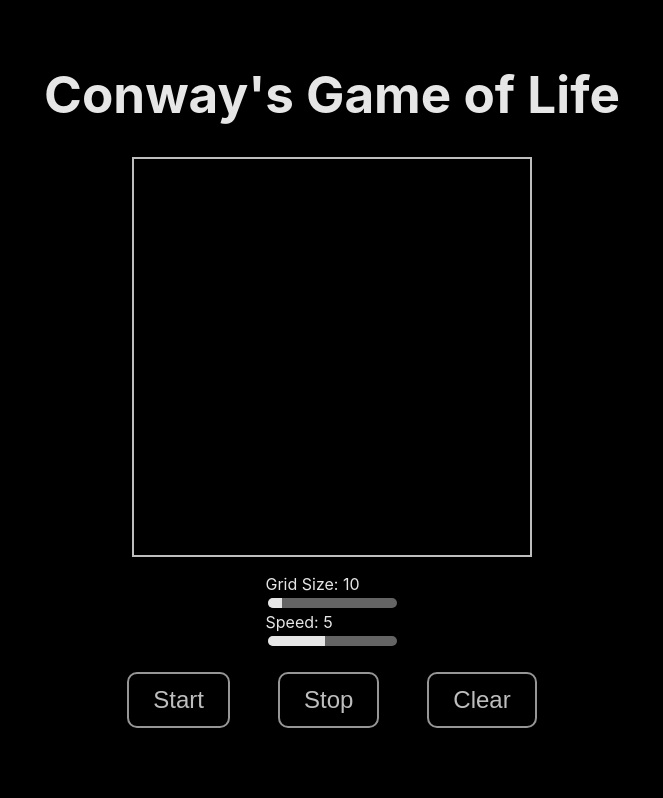
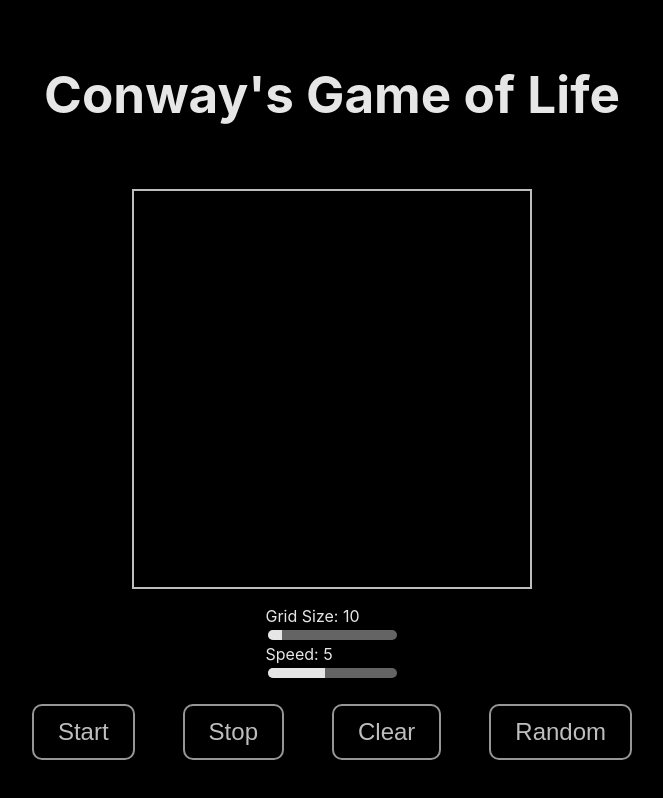
Before and after one commit to benceluzsinszky/game-of-life, a React (Vite) app: page / in a window 1280 px wide. Shown: the top 798 px of the page, without its empty margins (308-971 px from the left). Built offline with nearby package versions, Linux system fonts and the light colour scheme.

Commit message:
add random button

```diff
--- a/src/App.jsx
+++ b/src/App.jsx
@@ -21,6 +21,16 @@ export default function App() {
     setSpeed(parseInt(event.target.value));
   };
 
+  const handleRandomize = () => {
+    setIsRunning(false);
+    let randomArray = [];
+    for (let i = 0; i < size * size; i++) {
+      randomArray.push(Math.random() < 0.2 ? 1 : 0);
+    }
+    setGridArray(randomArray);
+    gridArrayToCss(randomArray);
+  };
+
   const handleClear = () => {
     setIsRunning(false);
     setGridArray(gridArray.fill(0));
@@ -40,6 +50,7 @@ export default function App() {
   return (
     <>
       <h1>Conway&apos;s Game of Life</h1>
+      <p></p>
       <GameGrid
         size={size}
         speed={speed}
@@ -73,6 +84,7 @@ export default function App() {
         <button id="start" onClick={() => setIsRunning(true)}>Start</button>
         <button id="stop" onClick={() => setIsRunning(false)}>Stop</button>
         <button id="clear" onClick={handleClear}>Clear</button>
+        <button id="random" onClick={handleRandomize}>Random</button>
       </div>
     </>
   );
```
